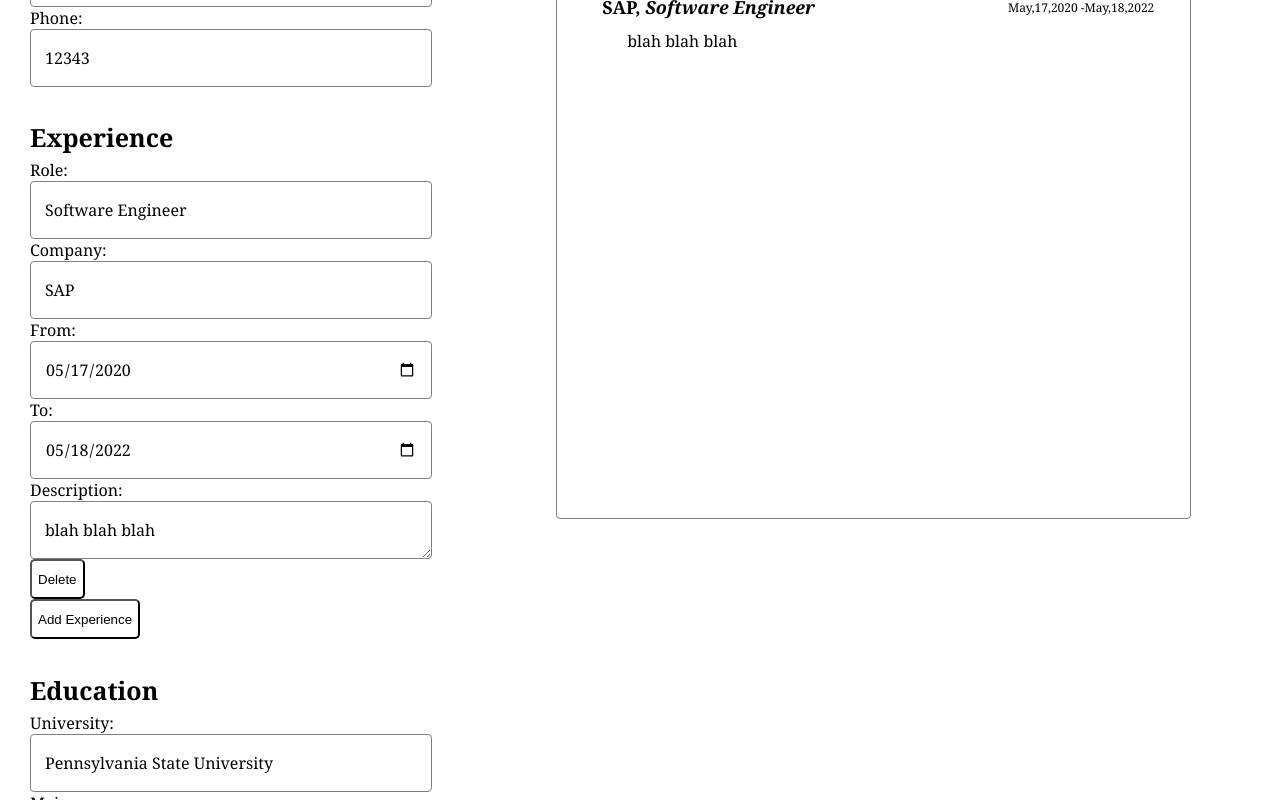
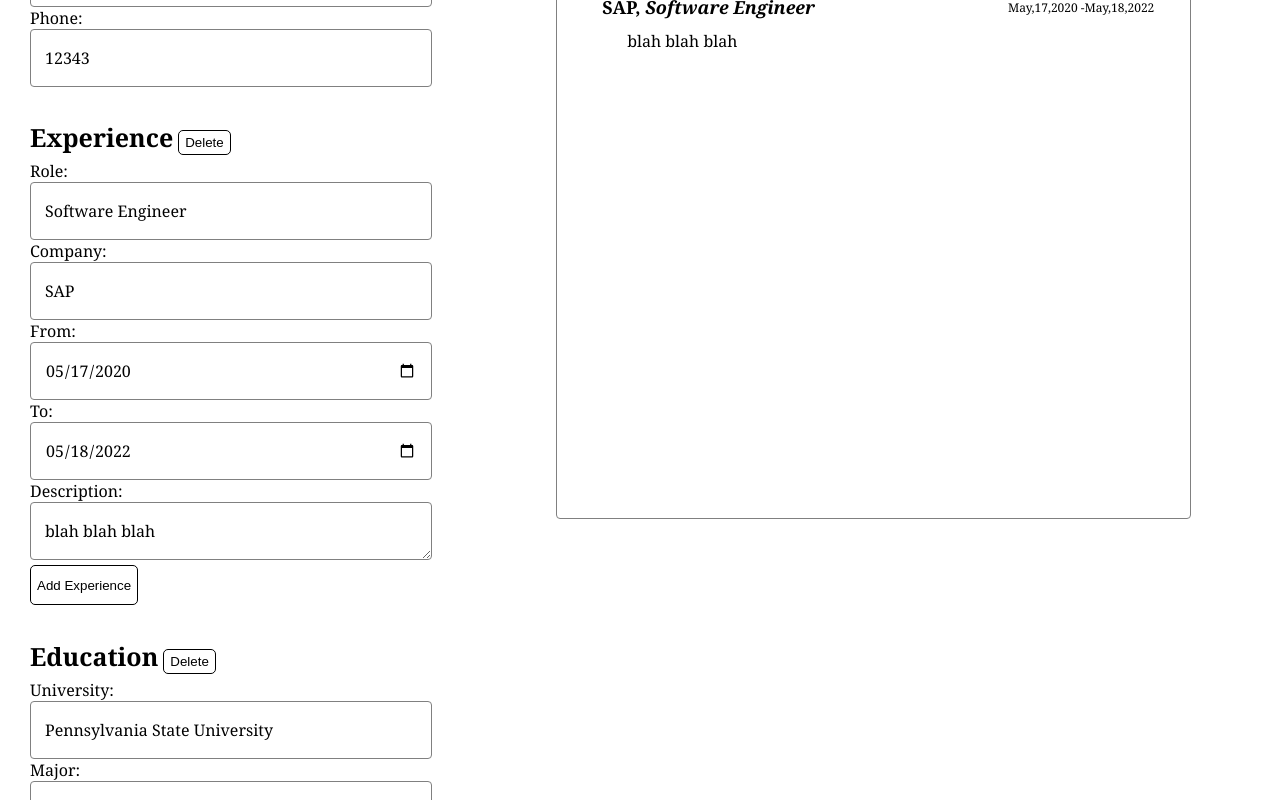
Before and after one commit to kpgh46/coverproject, a React (Create React App) app: page / in a window 1280 px wide. Shown: the part 460-1260 px from the top of the page. Built offline with nearby package versions, Linux system fonts and the light colour scheme.

Commit message:
moved delete button

```diff
--- a/src/App.css
+++ b/src/App.css
@@ -184,10 +184,16 @@ span {
 button {
 	height: 40px;
 	background-color: white;
-	border: 0.5 solid lightgrey;
+	border: thin solid black;
 	border-radius: 5px;
+	margin-top: 5px;
 }
 
 button:hover {
-	background-color: rgb(231, 229, 229);
+	background-color: rgb(245, 243, 243);
 }
+
+.delete-button {
+	height: 25px;
+	margin-left: 5px;
+}
--- a/src/components/Entry.js
+++ b/src/components/Entry.js
@@ -80,15 +80,11 @@ export default function Entry(props) {
 
 	return (
 		<div>
-			<h4 className="entry-header">{props.entryHeader}</h4>
-			<div className="entry-section">
-				<form>
-					{textInputs}
-					{dateInputs}
-					{descriptionInputs}
-				</form>
+			<h4 className="entry-header">
+				{props.entryHeader}
 				{props.entryHeader !== "Personal" ? (
 					<button
+						className="delete-button"
 						onClick={(event) =>
 							props.removeSection(event, props.id, props.setData)
 						}
@@ -98,6 +94,13 @@ export default function Entry(props) {
 				) : (
 					""
 				)}
+			</h4>
+			<div className="entry-section">
+				<form>
+					{textInputs}
+					{dateInputs}
+					{descriptionInputs}
+				</form>
 			</div>
 		</div>
 	);
```
